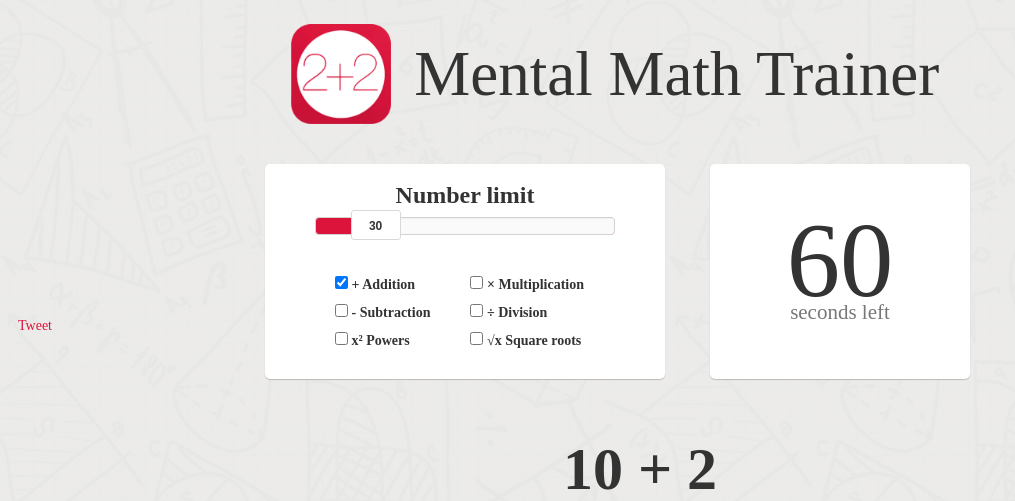
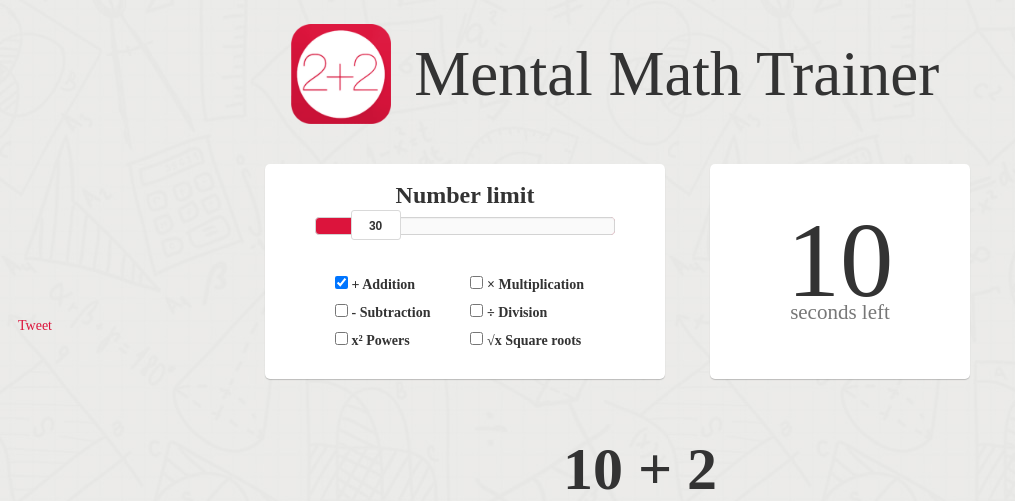
Before and after one commit to shenoyroopesh/10-seconds-math, a PHP site: page / in a window 1280 px wide. Shown: the top 501 px of the page, without its empty margins (0-1015 px from the left). Run offline with PHP 8.4, Linux system fonts and the light colour scheme; some libraries are stand-ins or nearby versions.

Commit message:
countdown is 10 instead of 60 seconds

```diff
--- a/css/main.css
+++ b/css/main.css
@@ -74,7 +74,6 @@ body {
 
 #results img.info {
   height: 20px;
-  padding-left: 5px;
   cursor: pointer;
 }
 
--- a/index.php
+++ b/index.php
@@ -84,7 +84,7 @@ We guarantee, if you make it through the entire plan you'll be better than you'v
 
         <div id="stats" class="white-box">
             <p id="time-box">
-                <span id="time-left">60</span>
+                <span id="time-left">10</span>
                 <span id="time-left-text">seconds left</span>
                 <span id="time-left-indicator"></span>
             </p>
--- a/js/main.js
+++ b/js/main.js
@@ -5,7 +5,7 @@ var firstBackgroundUpdate = true;
 var countdownStarted = false;
 var countdownTimeoutId = -1;
 
-var QUIZ_AVAILABLE_SECONDS = 5;
+var QUIZ_AVAILABLE_SECONDS = 10;
 var quizStartTime = QUIZ_AVAILABLE_SECONDS;
 
 
@@ -76,6 +76,9 @@ function showEvaluationLayout() {
   $('#start-quiz').show();
   $('#results').show();
   $('#sharebuttons').show();
+
+  $('#time-left').text(QUIZ_AVAILABLE_SECONDS);
+  $('#time-left-indicator').css({'width': '0%'});
 }
 
 // make sure always at least one checkbox is checked
```
